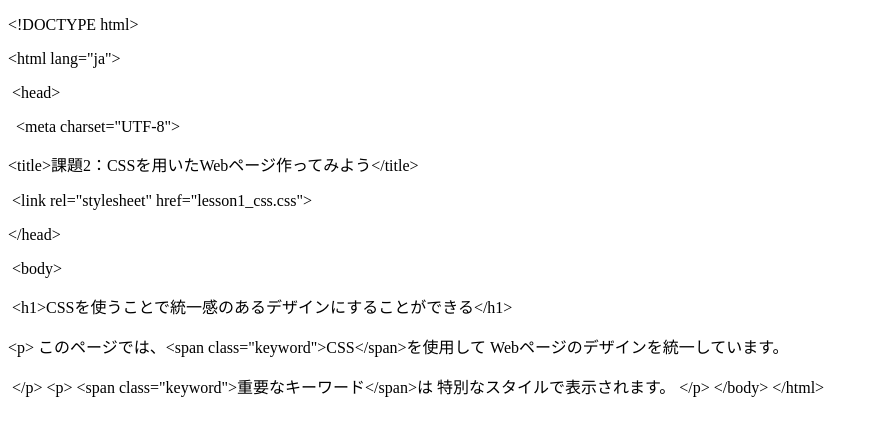
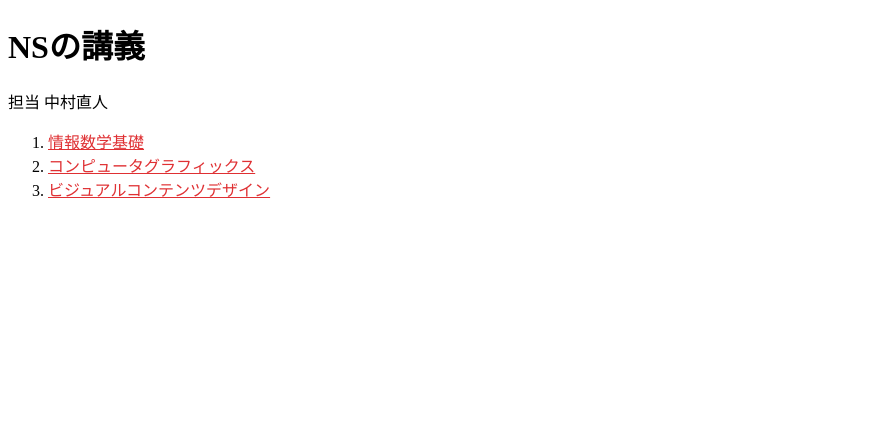
Before and after one commit to ishii-yudai/2023CG, a plain HTML site: page index.html in a window 1280 px wide. Shown: the whole page, without its empty margins (0-879 px from the left). Drawn offline with Linux system fonts and the light colour scheme.

Commit message:
Add files via upload

```diff
--- /dev/null
+++ b/base.css
@@ -0,0 +1,93 @@
+@charset "UTF-8";
+
+/* 全体の基本スタイル */
+body {
+    font-family: 'メイリオ', 'Meiryo', sans-serif;
+    margin: 0;
+    padding: 20px;
+    line-height: 1.8;
+    /* 葉っぱの背景画像 */
+    background-image: url('leaf.jpg');
+    background-size: cover;
+    background-position: center;
+    background-attachment: fixed;
+    min-height: 100vh;
+}
+
+/* 背景を薄くするオーバーレイ */
+body::after {
+    content: "";
+    position: fixed;
+    top: 0;
+    left: 0;
+    width: 100%;
+    height: 100%;
+    background-color: rgba(255, 255, 255, 0.7);  /* 白い半透明レイヤー */
+    z-index: -1;
+}
+
+/* コンテンツ部分 */
+h1, p, ol, img {
+    position: relative;
+    z-index: 1;
+}
+
+/* 見出しのスタイル */
+h1 {
+    color: #333;
+    border-bottom: 3px solid #FF0055;
+    padding-bottom: 10px;
+    margin-bottom: 20px;
+    background-color: rgba(255, 255, 255, 0.9);
+    padding: 15px;
+    border-radius: 5px;
+}
+
+/* 段落のスタイル */
+p, ol {
+    background-color: rgba(255, 255, 255, 0.85);
+    padding: 10px;
+    border-radius: 5px;
+    margin: 10px 0;
+}
+
+/* 先生の名前のスタイル */
+.teacher-name {
+    color: #FFFFFF;
+    background-color: #0066CC;
+    padding: 3px 10px;
+    font-weight: bold;
+    border-radius: 5px;
+}
+
+/* キーワードのスタイル */
+.keyword {
+    color: #FF0055;
+    background-color: #FFFF00;
+    padding: 2px 5px;
+    font-weight: bold;
+    border-radius: 3px;
+}
+
+/* 全ての画像に適用される枠のスタイル */
+img {
+    border: 5px solid #FF0055;
+    padding: 10px;
+    background-color: #FFFFFF;  /* 白背景に変更 */
+    border-radius: 10px;
+    box-shadow: 5px 5px 10px rgba(0,0,0,0.3);
+    display: block;
+    margin: 20px 0;
+}
+
+/* リンクのスタイル */
+a {
+    color: #0066CC;
+    text-decoration: none;
+    font-weight: bold;
+}
+
+a:hover {
+    text-decoration: underline;
+    color: #FF0055;
+}
--- a/index.html
+++ b/index.html
@@ -2,20 +2,20 @@
 <html>
 <head>
 <meta charset="utf-8">
-<title>kadai2</title>
+<title>課題2：CSSを用いたWebページ作ってみよう</title>
+<link href="sinki.css" rel="stylesheet" type="text/css">
 </head>
+<body>
+<h1>NSの講義</h1>
 
-<body>
-<p> &lt;!DOCTYPE html&gt;&nbsp;</p>
-<p>&lt;html lang="ja"&gt;</p>
-<p>&nbsp;&lt;head&gt;</p>
-<p>&nbsp; &lt;meta charset="UTF-8"&gt;&nbsp;</p>
-<p>&lt;title&gt;課題2：CSSを用いたWebページ作ってみよう&lt;/title&gt;</p>
-<p>&nbsp;&lt;link rel="stylesheet" href="lesson1_css.css"&gt;&nbsp;</p>
-<p>&lt;/head&gt;</p>
-<p>&nbsp;&lt;body&gt;</p>
-<p>&nbsp;&lt;h1&gt;CSSを使うことで統一感のあるデザインにすることができる&lt;/h1&gt;&nbsp;</p>
-<p>&lt;p&gt; このページでは、&lt;span class="keyword"&gt;CSS&lt;/span&gt;を使用して Webページのデザインを統一しています。</p>
-<div data_temp_dwid="0">&nbsp;&lt;/p&gt; &lt;p&gt; &lt;span class="keyword"&gt;重要なキーワード&lt;/span&gt;は 特別なスタイルで表示されます。 &lt;/p&gt; &lt;/body&gt; &lt;/html&gt;</div>
+
+<p>担当 中村直人</p>
+
+<ol>
+  <li><a href="sano.html">情報数学基礎</a></li>
+  <li><a href="CG.html">コンピュータグラフィックス</a></li>
+  <li><a href="nannde.html">ビジュアルコンテンツデザイン</a></li>
+</ol>
+
 </body>
 </html>
--- /dev/null
+++ b/sinki.css
@@ -0,0 +1,7 @@
+@charset "utf-8";
+ol li a {
+    color: hsla(359,73%,53%,1.00);
+    -webkit-box-shadow: 0px 0px;
+    box-shadow: 0px 0px;
+    font-family: "MS Serif", "New York", serif;
+}
```
Also changed, not shown: CG.html (added, +16 -0 lines), nannde.html (added, +19 -0 lines), sano.html (added, +16 -0 lines), leaf.jpg (added).
